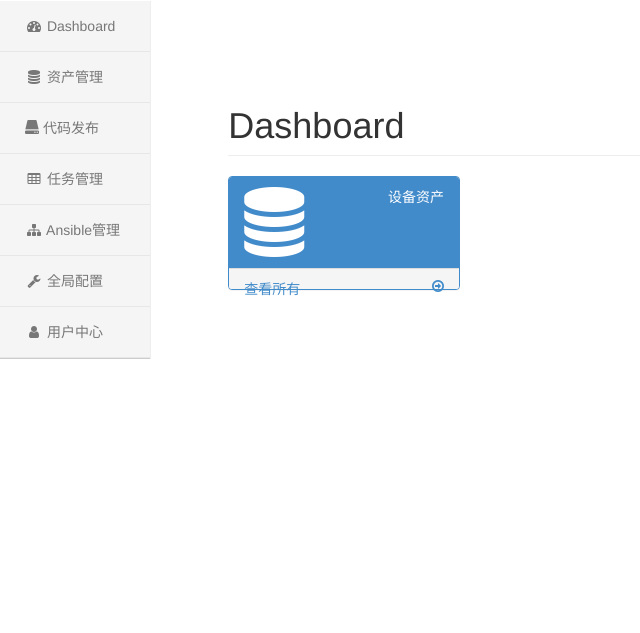
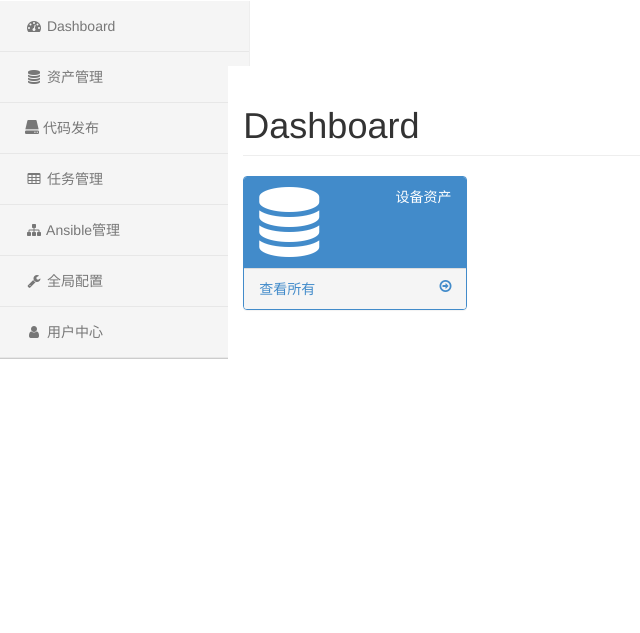
Before and after one commit to xiangxiaobaog3/django_test1, a Django app: page /base/ in a window 1280 px wide. Shown: the part 50-683 px from the top of the page, without its empty margins (0-640 px from the left). Run offline with Django 3.2, Linux system fonts and the light colour scheme; some libraries are stand-ins or nearby versions.

Commit message:
主要调试首页样式，并理顺先后顺序

```diff
--- a/static/css/base.css
+++ b/static/css/base.css
@@ -12,12 +12,25 @@
   border-bottom: 1px solid #e7e7e7;
 }
 
+.sidebar .arrow {
+    float: right;
+}
+
+.sidebar ul{
+	margin: 0;
+	padding: 0;
+	list-style: none;
+	/*width: 150px; !* Width of Menu Items *!*/
+	border-bottom: 1px solid #ccc;
+}
+
 @media (min-width: 768px) {
     .sidebar {
         display: block;
         position: fixed;
         left: 0;
         top: 51px;
+        width: 250px;
         background-color: whitesmoke;
         border-right: 1px solid #eee;
     }
@@ -43,13 +56,7 @@
     padding-left: 37px;
 }
  */
-.sidebar ul{
-	margin: 0;
-	padding: 0;
-	list-style: none;
-	width: 150px; /* Width of Menu Items */
-	border-bottom: 1px solid #ccc;
-}
+
 
 /*ul li {*/
     /*position: relative;*/
@@ -74,6 +81,10 @@ ul li a {
     padding: 15px 25px;
 }
 
+.chearfix {
+    clear: both;
+}
+
 
 li:hover ul, li.over ul {
     display: block;
@@ -86,3 +97,9 @@ li:hover ul, li.over ul {
 .login-panel {
     margin-top: 25%;
 }
+
+#page-wrapper {
+    padding: 0 15px;
+    min-height: 568px;
+    background-color: white;
+}
```
